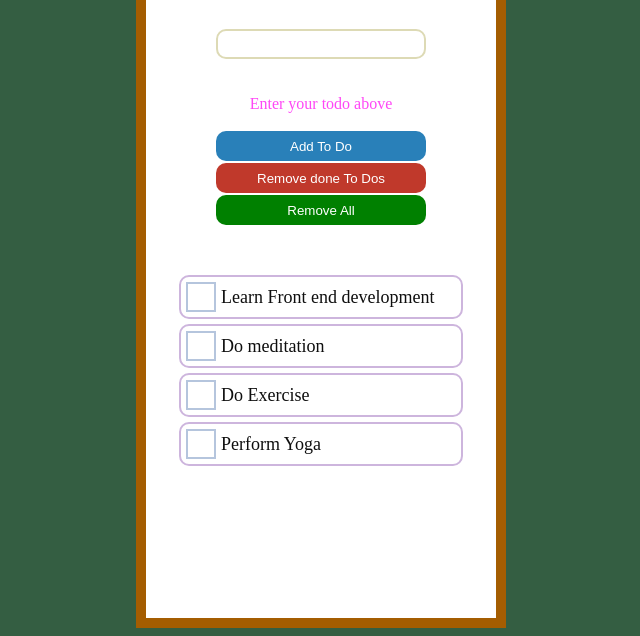
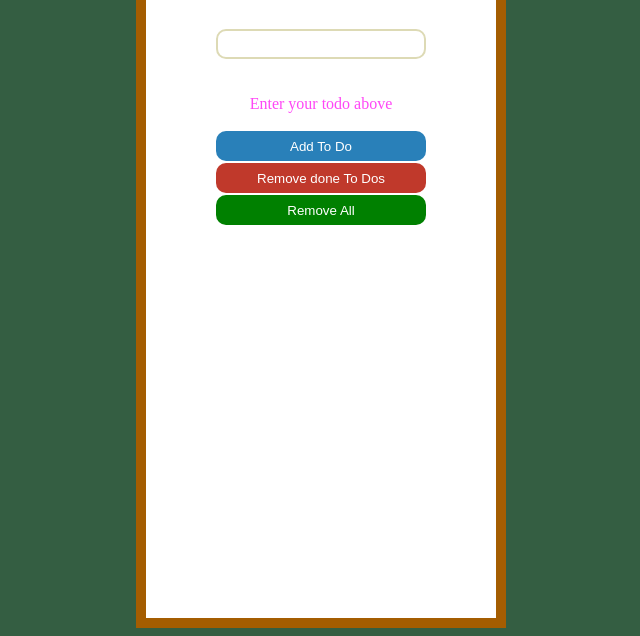
Before and after one commit to Minhajuddink7/To-Do-App, a plain HTML site: page index.html in a window 1280 px wide. Shown: the part 200-836 px from the top of the page, without its empty margins (319-959 px from the left). Drawn offline with Linux system fonts and the light colour scheme.

Commit message:
Update index.html

```diff
--- a/index.html
+++ b/index.html
@@ -18,29 +18,7 @@
 
 		</div>
 		<ul id="list">
-			<li class="mycheck">
-				<input type="checkbox" id="check">
-				<label>Learn Front end development</label>
 
-			</li>
-
-
-			<li class="mycheck">
-				<input type="checkbox" id="check">
-				<label>Do meditation</label>
-
-			</li>
-				<li class="mycheck">
-				<input type="checkbox" id="check">
-				<label>Do Exercise</label>
-
-			</li>
-			</li>
-				<li class="mycheck">
-				<input type="checkbox" id="check">
-				<label>Perform Yoga</label>
-
-			</li>
 
 		</ul>
 	</div>
```
